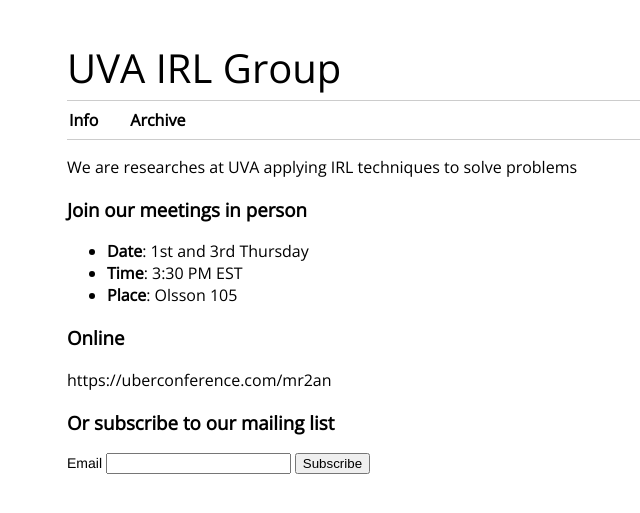
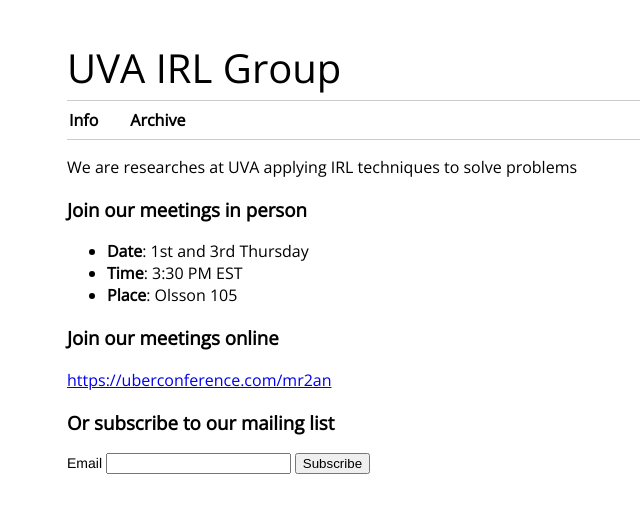
Before and after one commit to mrucker/irl-grp.net, a Jekyll site: the page built from pages/info.md, in a window 1280 px wide. Shown: the top 513 px of the page, without its empty margins (238-878 px from the left). Built offline with Jekyll 4.4.1, drawn with Linux system fonts in a browser that asks for light colours; nearby versions of some CDN libraries; comment, search, counter and statistics services are not loaded.

Commit message:
small touchups

```diff
--- a/_layouts/post.html
+++ b/_layouts/post.html
@@ -2,6 +2,8 @@
 layout: master
 ---
 <div id="post">
+ <h3> {{page.date | date: "%b %d, %Y" }} &mdash; {{page.title}} </h3>
+
  {{ content }}
 
  <h4> (<a href="{{page.presentation}}">download</a>) ({{page.presenter}}) </h4>
--- a/pages/info.md
+++ b/pages/info.md
@@ -12,9 +12,9 @@ We are researches at UVA applying IRL techniques to solve problems
 + **Time**: 3:30 PM EST
 + **Place**: Olsson 105
 
-### Online
+### Join our meetings online
 
-https://uberconference.com/mr2an
+[https://uberconference.com/mr2an](https://uberconference.com/mr2an)
 
 ### Or subscribe to our mailing list
 
```
